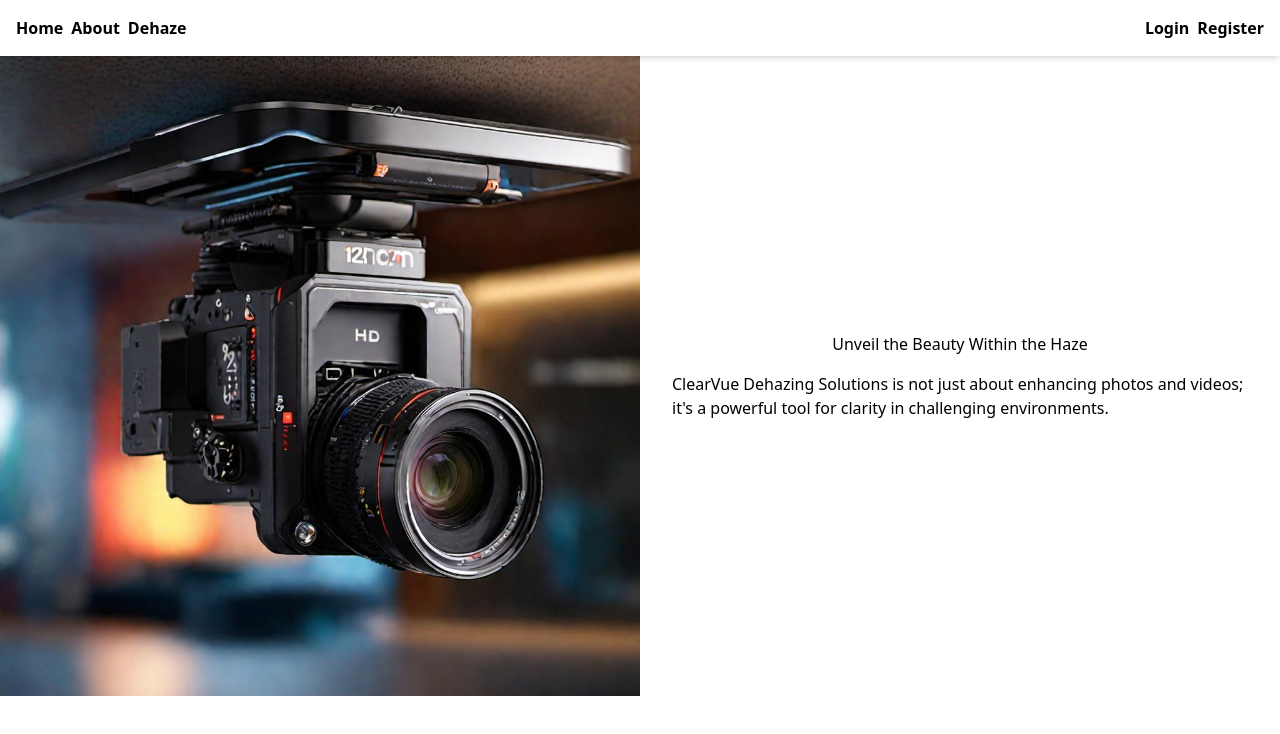
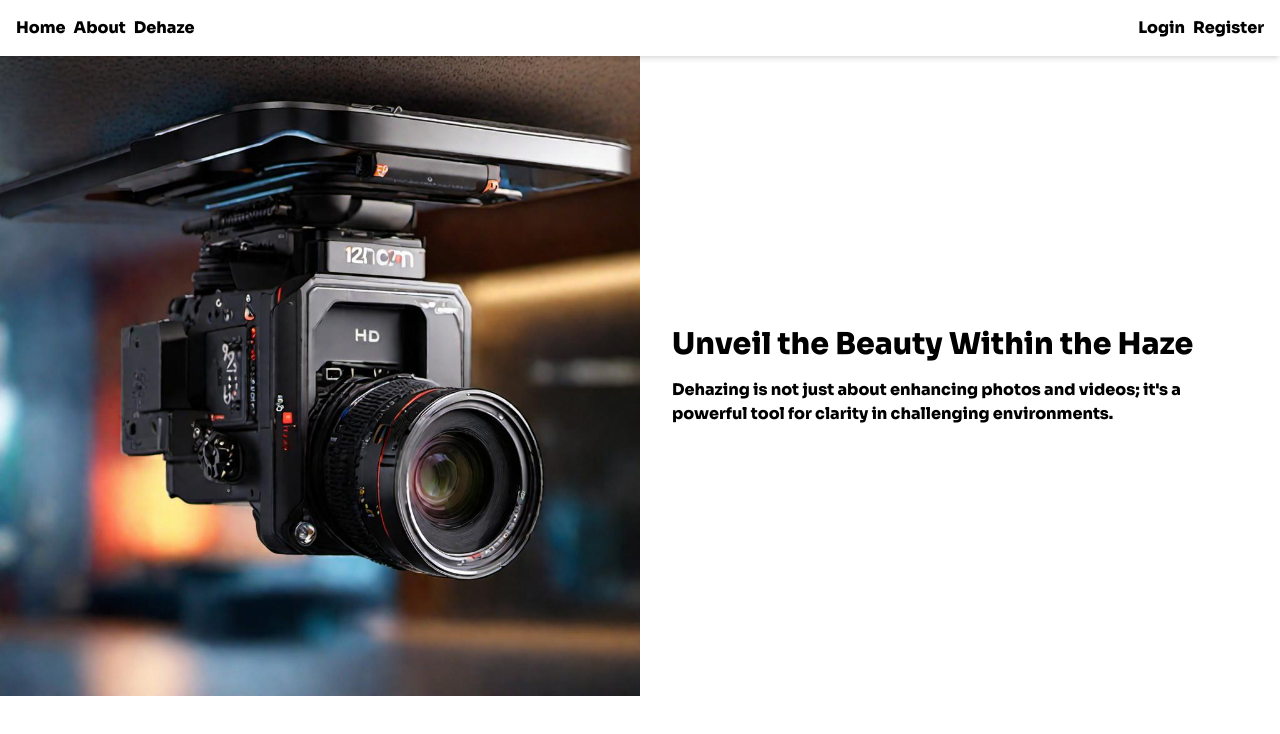
Before and after one commit to CodeWithRishav/Satellite-image-road-detection, a React (Create React App) app: page / in a window 1280 px wide. Shown: the top 734 px of the page. Built offline with nearby package versions, Linux system fonts and the light colour scheme.

Commit message:
add font

```diff
--- a/public/index.html
+++ b/public/index.html
@@ -2,6 +2,10 @@
 <html lang="en">
   <head>
     <meta charset="utf-8" />
+    <link rel="preconnect" href="https://fonts.googleapis.com">
+    <link rel="preconnect" href="https://fonts.gstatic.com" crossorigin>
+    <link href="https://fonts.googleapis.com/css2?family=Sora:wght@800&display=swap" rel="stylesheet">
+
     <!-- <link rel="icon" href="%PUBLIC_URL%/favicon.ico" /> -->
     <meta name="viewport" content="width=device-width, initial-scale=1" />
     <meta name="theme-color" content="#000000" />
--- a/src/components/Home.js
+++ b/src/components/Home.js
@@ -7,8 +7,8 @@ const Home = () => {
         <img src={camera} className='w-1/2'/>
 
         <div className='p-8'>
-        <p className='text-center'>Unveil the Beauty Within the Haze</p>
-        <p className='pt-4'>ClearVue Dehazing Solutions is not just about enhancing photos and videos; it's a powerful tool for clarity in challenging environments.</p>
+        <p className='text-3xl text-bold'>Unveil the Beauty Within the Haze</p>
+        <p className='pt-4'>Dehazing is not just about enhancing photos and videos; it's a powerful tool for clarity in challenging environments.</p>
         </div>
 
     </div>
--- a/src/index.css
+++ b/src/index.css
@@ -1,3 +1,9 @@
 @tailwind base;
 @tailwind components;
 @tailwind utilities;
+
+html,body {
+    margin: 0;
+    padding: 0;
+    font-family: 'Sora', sans-serif;
+}
```
